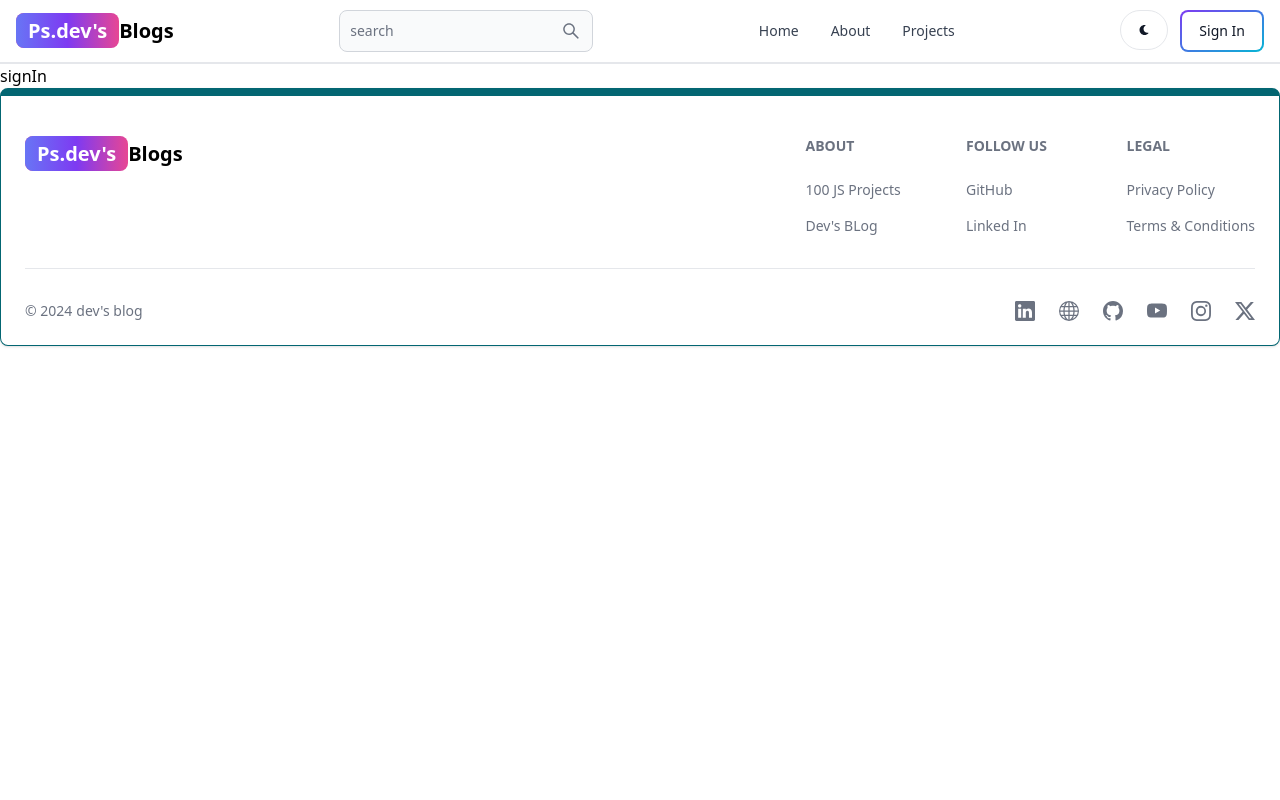
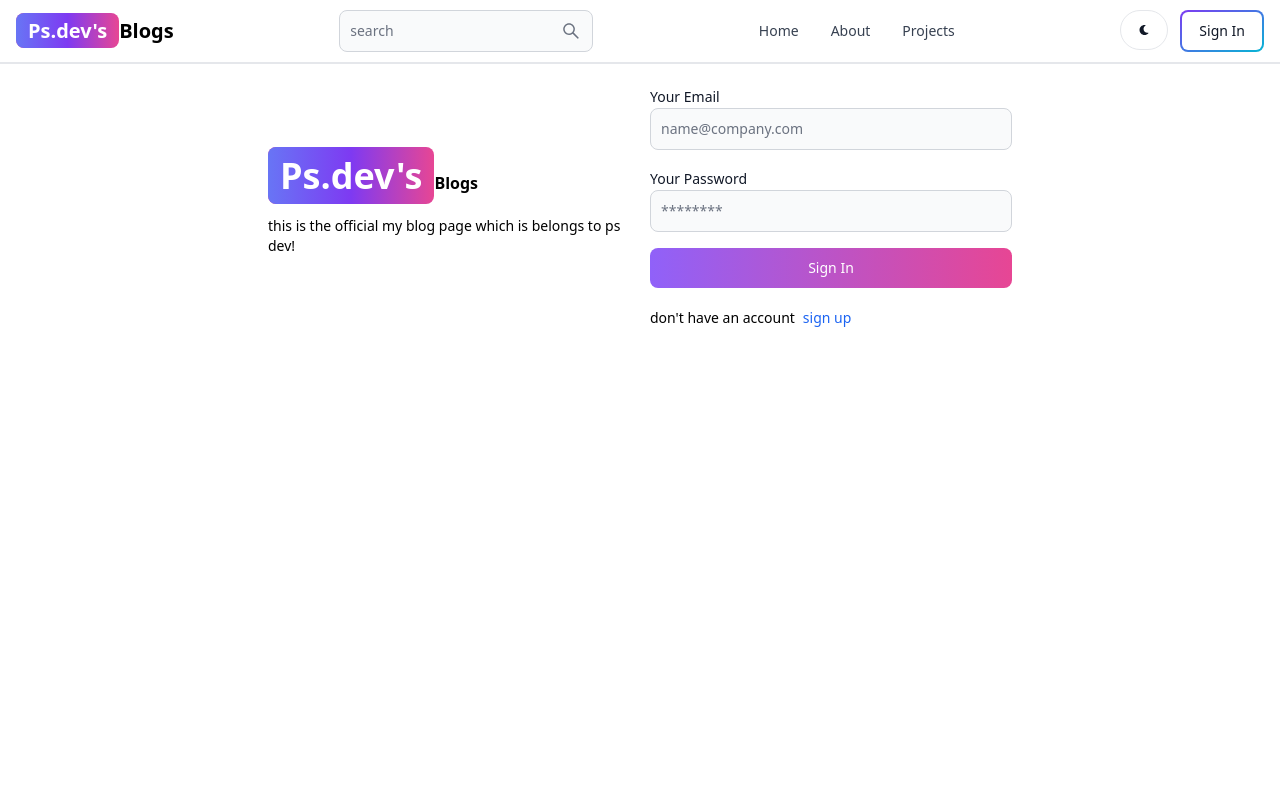
Before and after one commit to prabhanjansp/MernBlogApp, a React (Vite) app in the folder myblogapp/: page /signin in a window 1280 px wide. Shown: the top 800 px of the page. Built offline with nearby package versions, Linux system fonts and the light colour scheme.

Commit message:
signin and sign up is done

```diff
--- a/myblogapp/src/pages/SignIn.jsx
+++ b/myblogapp/src/pages/SignIn.jsx
@@ -1,9 +1,123 @@
-import React from 'react'
+import { Alert, Button, Label, Spinner, TextInput } from "flowbite-react";
+import React, { useState } from "react";
+import { Link ,useNavigate} from "react-router-dom";
+import axios from "axios";
 
 const SignIn = () => {
+  const [formdata, setFormData] = useState({});
+  const [errormessage, setErrormessage] = useState(null);
+  const [loading, setLoading] = useState(false);
+  const navigate=useNavigate()
+
+  const handleChange = (e) => {
+    setFormData({ ...formdata, [e.target.id]: e.target.value.trim() });
+    console.log(formdata);
+  };
+
+  const handleSubmit = async (e) => {
+    e.preventDefault();
+    if (!formdata.email || !formdata.password) {
+      return setErrormessage("Please do fill out all the fields");
+    }
+    try {
+      setLoading(true);
+      setErrormessage(null);
+      const res = await axios.post(
+        "http://localhost:3000/api/auth/signin",
+        formdata,
+        {
+          headers: { "Content-Type": "application/json" },
+        }
+      );
+      const data = res.data;
+      alert("Sign in Successfully");
+
+      console.log(data);
+      if (data.success === false) {
+        return setErrormessage(data.message);
+      }
+      setLoading(false);
+
+        navigate('/')
+
+    } catch (error) {
+      console.error(error.response ? error.response.data : error.message);
+      setErrormessage(error.message);
+      setLoading(false);
+    }
+  };
   return (
-    <div>signIn</div>
-  )
-}
+    <>
+      <div className="min-h-screen mt-2">
+        <div className="flex p-3 max-w-3xl mx-auto flex-col md:flex-row md: items-center gap-5">
+          {/* left side */}
+          <div className="flex-1">
+            <Link to="/" className="font-bold dark:text-white">
+              <span className="px-3 py-1 bg-gradient-to-r from-indigo-500 via-purple-600 to bg-pink-500  rounded-lg text-white text-4xl">
+                Ps.dev's
+              </span>
+              Blogs
+            </Link>
+            <p className="text-sm mt-5">
+              this is the official my blog page which is belongs to ps dev!
+            </p>
+          </div>
+          {/* right side */}
+          <div className="flex-1">
+            <div>
+              <form className="flex flex-col gap-4" onSubmit={handleSubmit}>
 
-export default SignIn
+                <div>
+                  <Label value="Your Email" />
+                  <TextInput
+                    type="email"
+                    placeholder="name@company.com"
+                    id="email"
+                    onChange={handleChange}
+                  />
+                </div>
+                <div>
+                  <Label value="Your Password" />
+                  <TextInput
+                    type="password"
+                    placeholder="********"
+                    id="password"
+                    onChange={handleChange}
+                  />
+                </div>
+                <Button
+                  gradientDuoTone="purpleToPink"
+                  type="submit"
+                  disabled={loading}
+                >
+                  {loading ? (
+                    <>
+                      <Spinner size="sm" />
+                      <span className="pl-3">Loading</span>
+                    </>
+                  ) : (
+                    "Sign In"
+                  )}
+                </Button>
+              </form>
+              <div className="flex gap-2 text-sm mt-5">
+                <span>don't have an account</span>
+                <Link to="/signup" className="text-blue-600">
+                  sign up
+                </Link>
+              </div>
+
+              {errormessage && (
+                <Alert className="mt-6" color="failure">
+                  {errormessage}
+                </Alert>
+              )}
+            </div>
+          </div>
+        </div>
+      </div>
+    </>
+  );
+};
+
+export default SignIn;
--- a/myblogapp/src/pages/SignUp.jsx
+++ b/myblogapp/src/pages/SignUp.jsx
@@ -110,8 +110,8 @@
               </form>
               <div className="flex gap-2 text-sm mt-5">
                 <span>Have an account</span>
-                <Link to="/sign-in" className="text-blue-600">
-                  SignIn
+                <Link to="/signin" className="text-blue-600">
+                  Sign In
                 </Link>
               </div>
 
```
